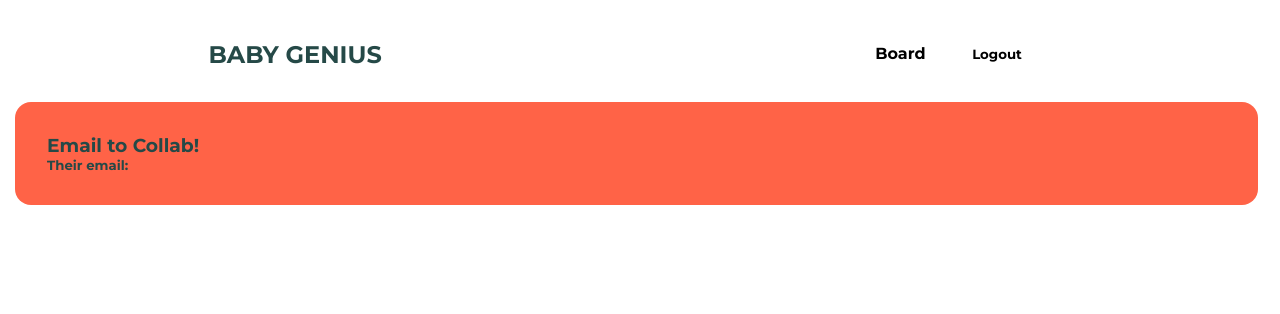
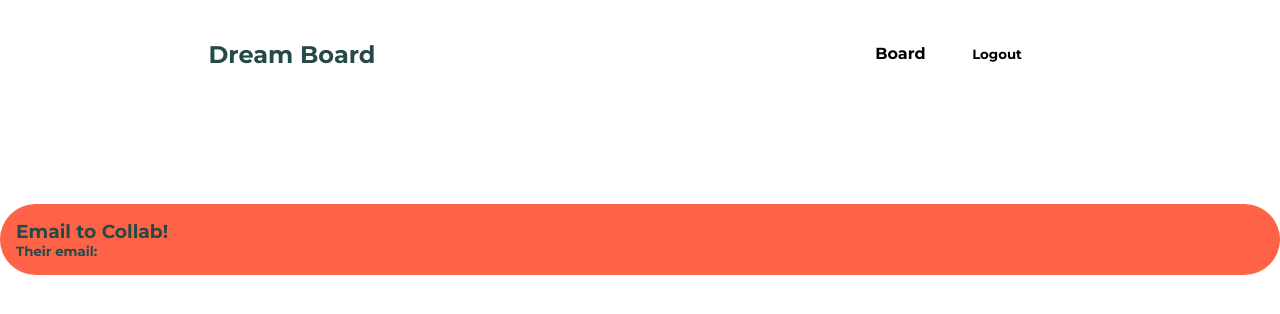
Before and after one commit to daniellekom/ideas-final, a React (Create React App) app: page /invite/1 in a window 1280 px wide. Shown: the top 314 px of the page. Built offline with nearby package versions, Linux system fonts and the light colour scheme; no server answers.

Commit message:
updated code

```diff
--- a/src/Navbar.js
+++ b/src/Navbar.js
@@ -6,11 +6,20 @@ import { app } from "./ConnectAuth";
 const Navbar = ({ user }) => {
   const auth = getAuth(app);
   const history = useHistory();
-  const [isWelcomeScreen] = useState(false);
-  const[isBoardScreen] = useState(false)
+  //dont need isWelcomeScreen because in app.js we added navbar in seperate components
+  // const [isWelcomeScreen, setIsWelcomeScreen] = useState(false);
+  const[isBoardScreen, setIsBoardScreen] = useState(false)
+
+  // useEffect(() => {
+  //   if (history.location.pathname === "/Welcome") {
+  //     setIsWelcomeScreen(true)
+  //   }
+
+  // }, [history]);
 
   useEffect(() => {
-    if (history.location.pathname === "/Welcome") {
+    if (history.location.pathname === "/Board")  {
+      setIsBoardScreen(true)
     }
   }, [history]);
 
@@ -21,7 +30,7 @@ const Navbar = ({ user }) => {
 
   return (
     <nav className="navbar">
-      <h2>BABY GENIUS</h2>
+      <h2>Dream Board</h2>
       <div
         className="menu"
         style={{
@@ -33,24 +42,21 @@ const Navbar = ({ user }) => {
         }}
       >
 
-        {!isWelcomeScreen && (
+        {!isBoardScreen && (
           <>
             <a className="boardIcon" href="/Board">
               Board
             </a>
-            {user
-            ? ("")
-            : (
-              // ? <button onClick={() => onSignout()} href="/Welcome">Logout</button>
+
+          </>
+        )}
               <button
                 className="logoutbutton"
                 onClick={() => history.push("/Welcome")}
               >
                 Logout
               </button>
-            )}
-          </>
-        )}
+
       </div>
     </nav>
   );
--- a/src/scenes/components/Welcome.js
+++ b/src/scenes/components/Welcome.js
@@ -59,7 +59,7 @@ export default function Login({ setUser, user }) {
   return (
    <>
    <section className="WelcomeBg">
-     <h1>Welcome to Baby Genius</h1>
+     <h1>Welcome to Dream Board</h1>
 
 
       <button className="google-signin" onClick={handleGoogleLogin}>
--- a/src/styles.css
+++ b/src/styles.css
@@ -66,8 +66,8 @@
 
 .createIdeaCard h2{
   color: white;
- margin-top: -78px;
-    padding: 21px;
+  margin-top: -103px;
+  padding: 24px;
 }
 
 .MuiCardHeader-title{
@@ -76,9 +76,9 @@
 }
 
 .css-1qvr50w-MuiTypography-root{
-  color: rgb(6, 22, 95);
+  color: rgb(6, 95, 68);
   text-decoration-line: underline;
-  text-decoration-color: rgb(236, 165, 99);
+  text-decoration-color: rgb(10, 61, 36);
   text-underline-offset: 5px;
 
 }
@@ -270,16 +270,17 @@ display: contents;
   .WelcomeBg h1{
     font-size: 50px;
     margin-bottom: -137px;
-    padding: 247px;
+    padding: 236px;
     color: rgb(255, 255, 255);
   }
 
   .invite{
     background-color: tomato;
-    padding: 2em;
-    margin-top: -6px;
-    margin-left: 15px;
-    margin-right: 22px;
-    border-radius: 1rem;
+    padding: 1em;
+    margin-top: 96px;
+    margin-right: auto;
+    border-radius: 9rem;
+    margin-left: auto;
+    display: block;
 
   }
```
Also changed, not shown: firebase.json (added), 1 other file (tests, documents, lock files or other folders).
